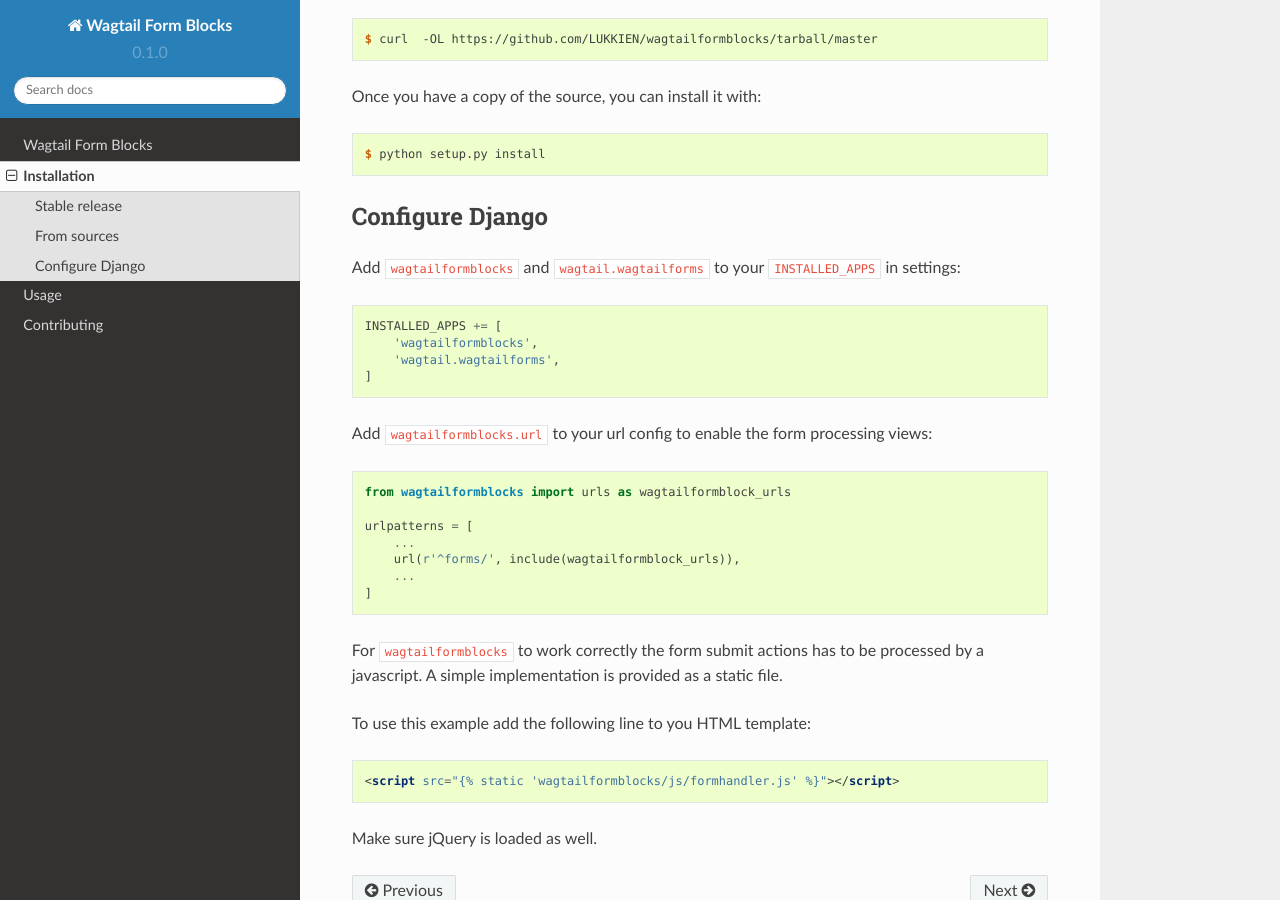
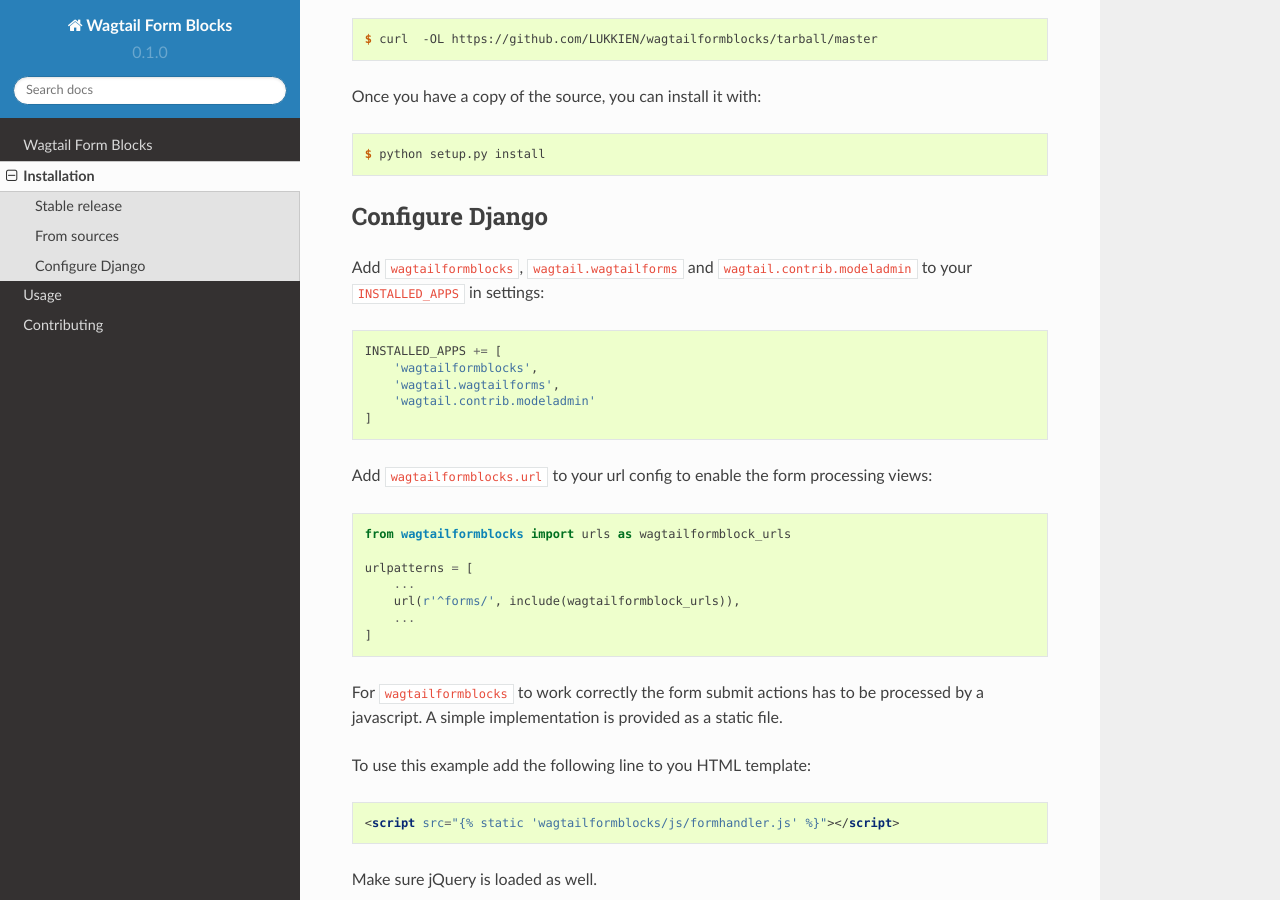
Before and after one commit to LUKKIEN/wagtailformblocks, a Sphinx documentation site: the page built from docs/installation.rst, in a window 1280 px wide and 900 px high, scrolled down 699 px. Built offline with Sphinx 7.4.7 and the Read the Docs theme 2.0.0, drawn with Linux system fonts in a browser that asks for light colours; pages that are not in the unit, such as notebooks, are missing from menus.

Commit message:
Fix documentation issue, add wagtail.contrib.modeladmin to Installed Apps

```diff
--- a/docs/installation.rst
+++ b/docs/installation.rst
@@ -49,13 +49,14 @@
 Configure Django
 ----------------
 
-Add ``wagtailformblocks`` and ``wagtail.wagtailforms`` to your ``INSTALLED_APPS`` in settings:
+Add ``wagtailformblocks``, ``wagtail.wagtailforms`` and ``wagtail.contrib.modeladmin`` to your ``INSTALLED_APPS`` in settings:
 
 .. code-block:: python
 
     INSTALLED_APPS += [
         'wagtailformblocks',
         'wagtail.wagtailforms',
+        'wagtail.contrib.modeladmin'
     ]
 
 Add ``wagtailformblocks.url`` to your url config to enable the form processing views:
```
